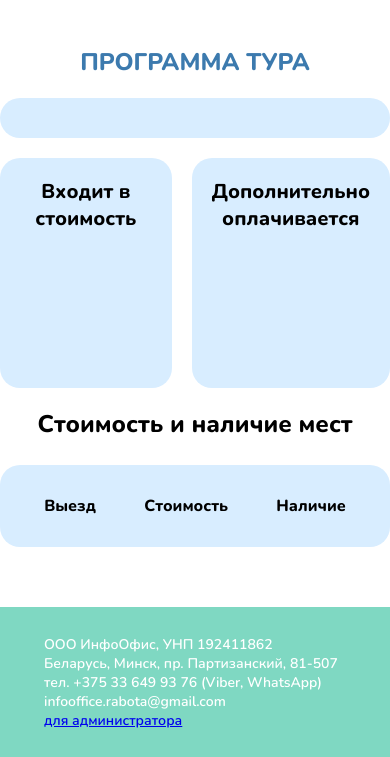
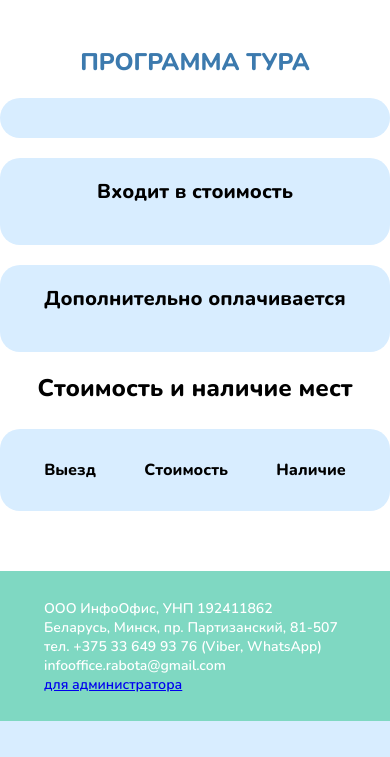
Before and after one commit to IgorSulj/SchoolTour, a Django app: template tours/templates/tour.html in a window 390 px wide. Shown: the part 294-1051 px from the top of the page. After the commit the page ends 1015 px from the top, so only its background shows below. Run offline with Django 4.2, Linux system fonts and the light colour scheme; the template is opened without the code that fills it, so the values that code supplies are empty.

Commit message:
Changes for tour.css

```diff
--- a/tours/static/css/tour.css
+++ b/tours/static/css/tour.css
@@ -95,7 +95,6 @@
   gap: 20px;
 }
 .info div {
-  height: 230px;
   max-width: 630px;
   width: 100%;
   background: #D8EDFF;
@@ -170,7 +169,6 @@
 
 .price__item > div:last-child {
   border-radius: 0 20px 20px 0;
-  justify-content: flex-end;
 }
 .price__item > div:last-child .fill {
   height: 100%;
@@ -190,4 +188,10 @@
   font-family: Nunito;
   font-weight: 400;
   font-size: 20px;
-}/*# sourceMappingURL=tour.css.map */
+}
+
+@media (max-width: 500px) {
+  .info {
+    flex-direction: column;
+  }
+}
--- a/tours/templates/tour.html
+++ b/tours/templates/tour.html
@@ -2,7 +2,7 @@
 {% load static %}
 {% block title %}{{ tour.name }}{% endblock title %}
 {% block head %}
-<link rel="stylesheet" href="{% static 'css/tour.css' %}">
+<link rel="stylesheet" href="{% static 'css/tour.css' %}?1">
 {% endblock head %}
 {% block content %}
 <div class="head">
```
